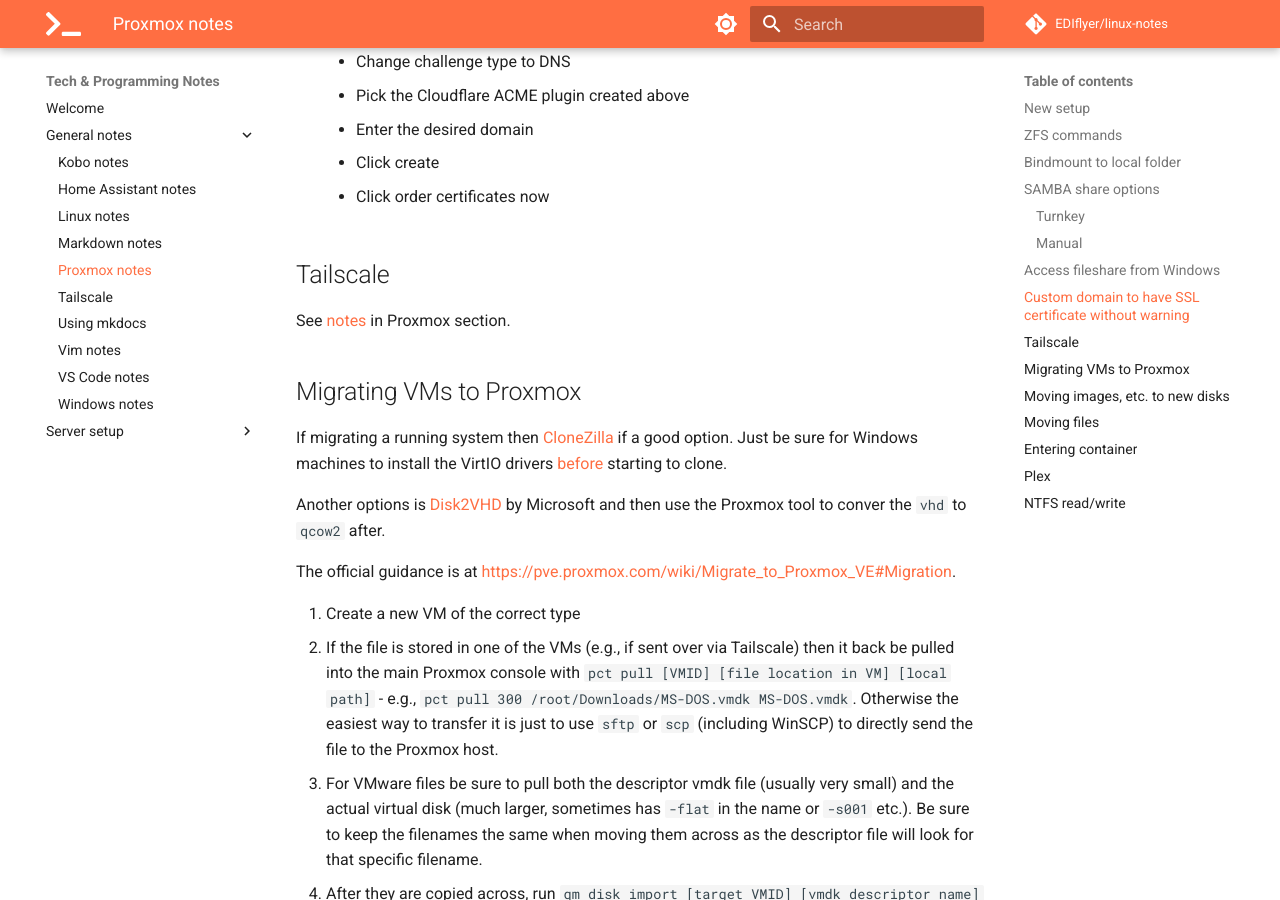
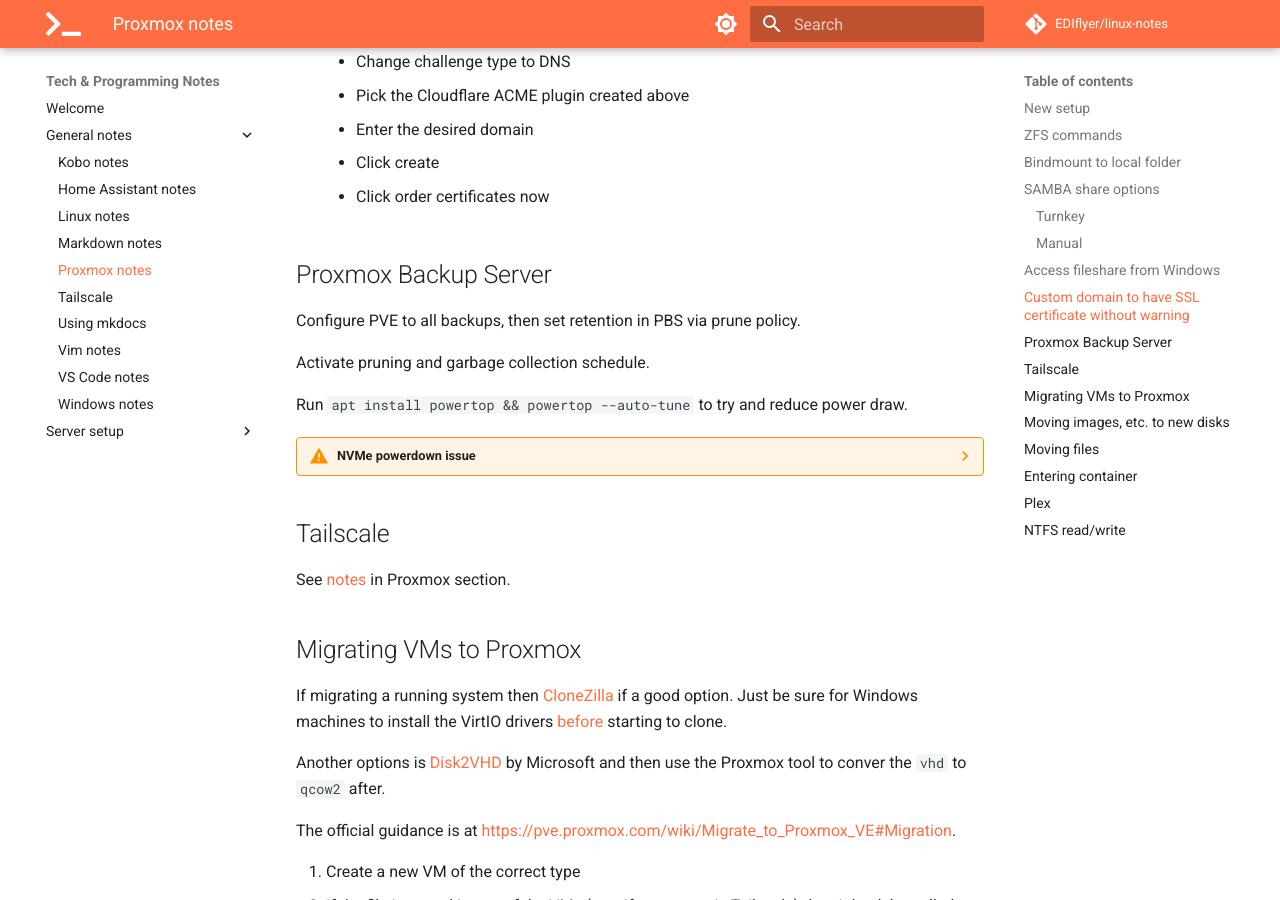
Before and after one commit to EDIflyer/linux-notes, an MkDocs documentation site: the page built from docs/general-notes/proxmox_notes.md, in a window 1280 px wide and 900 px high, scrolled down 2990 px. Built offline with MkDocs 1.6.1 and Material for MkDocs 9.7.7, drawn with Linux system fonts in a browser that asks for light colours; comment, search, counter and statistics services are not loaded.

Commit message:
docs: add PBS info

```diff
--- a/docs/general-notes/proxmox_notes.md
+++ b/docs/general-notes/proxmox_notes.md
@@ -80,6 +80,20 @@ Connecting from Windows with a drive letter:
     - Click create
     - Click order certificates now
 
+## Proxmox Backup Server
+Configure PVE to all backups, then set retention in PBS via prune policy.
+
+Activate pruning and garbage collection schedule.
+
+Run `apt install powertop && powertop --auto-tune` to try and reduce power draw.
+
+??? warning "NVMe powerdown issue"
+    Some SSDs have issue with powerdown - https://wiki.archlinux.org/title/Solid_state_drive/NVMe#Controller_failure_due_to_broken_APST_support
+
+    Symptoms are system booting/running OK but then becoming inaccessible later with console error re "EXT4-fs error (device dm-1): ext4_journal_check_start:84: comm systemd-journal: Detected aborted journal" and "EXT4-fs (dm-1): Remounting filesystem read-only"
+
+    To resolve this edit `/etc/default/grub` and append `nvme_core.default_ps_max_latency_us=0` to `GRUB_CMDLINE_LINUX_DEFAULT` (usually it has `quiet` - just add a space after this and then instert the code).  After that run `update-grub` which will force a recreate of the grub bootloader, then `reboot`
+
 ## Tailscale
 See [notes](tailscale.md#setting-up-in-proxmox-within-a-linux-lxc) in Proxmox section.
 
```
